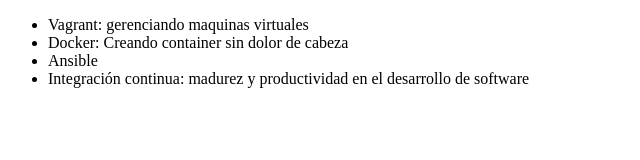
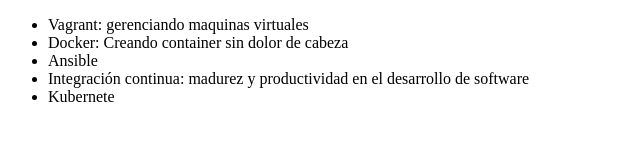
Before and after one commit to kevinvasquezb/alura-git, a plain HTML site: page index.html in a window 1280 px wide. Shown: the full height of the page, 0-640 px from the left. Drawn offline with Linux system fonts and the light colour scheme.

Commit message:
agrego el kubernetes

```diff
--- a/index.html
+++ b/index.html
@@ -10,6 +10,7 @@
          <li> Docker: Creando container sin dolor de cabeza </li>
          <li> Ansible </li>
          <li> Integración continua: madurez y productividad en el desarrollo de software</li>
+         <li>Kubernete</li>
      </ul>
 </body>
 </html>
```
